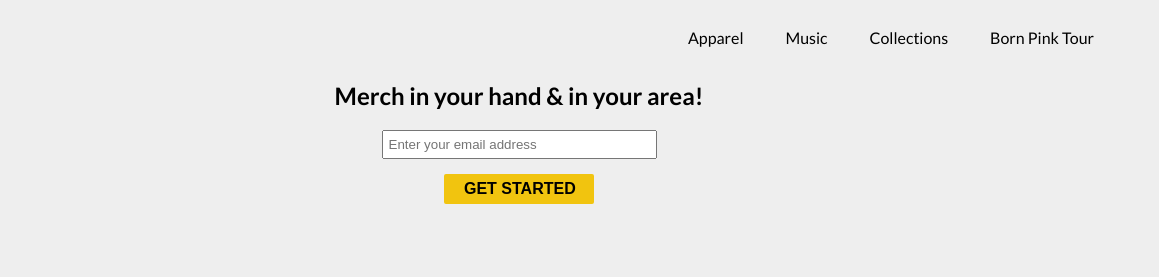
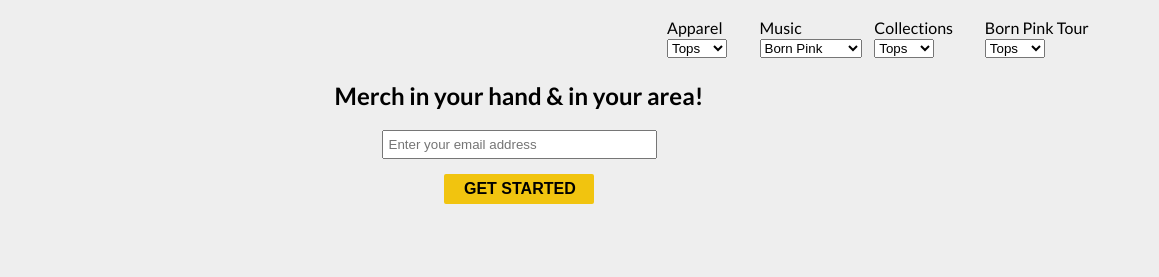
Before and after one commit to pastaChaeng/prev_proj_codecamp, a plain HTML site: page bp_merch_landing_page/index.html in a window 1280 px wide. Shown: the top 277 px of the page, 121-1280 px from the left. Drawn offline with Linux system fonts and the light colour scheme.

Commit message:
merch bp | initial

```diff
--- a/bp_merch_landing_page/index.html
+++ b/bp_merch_landing_page/index.html
@@ -1,4 +1,3 @@
-
 <!DOCTYPE html>
 <html>
   <head>
@@ -23,12 +22,42 @@
 
         <nav id="nav-bar">
           <ul>
-            <li><a class="nav-link" href="#features">Apparel</a></li>
-            <li><a class="nav-link" href="#how-it-works">Music</a></li>
-            <li><a class="nav-link" href="#pricing">Collections</a></li>
-            <li><a class="nav-link" href="#pricing">Born Pink Tour</a></li>
+            <li>
+              <a class="nav-link" href="#features">Apparel</a>
+              <select>
+                <option value="tops">Tops</option>
+                <option value="skirts">Skirts</option>
+                <option value="shoes">Shoes</option>
+              </select>
+            </li>
+            <li>
+              <a class="nav-link" href="#how-it-works">Music</a>
+              <select>
+                <option value="bp">Born Pink</option>
+                <option value="ta">The Album</option>
+                <option value="ktl">Kill This Love</option>
+                <option>Square Up</option>
+              </select>
+            </li>
+            <li>
+              <a class="nav-link" href="#pricing">Collections</a>
+              <select>
+                <option>Tops</option>
+                <option>Skirts</option>
+                <option>Shoes</option>
+              </select>
+            </li>
+            <li>
+              <a class="nav-link" href="#pricing">Born Pink Tour</a>
+              <select>
+                <option>Tops</option>
+                <option>Skirts</option>
+                <option>Shoes</option>
+              </select>
+            </li>
           </ul>
         </nav>
+
       </header>
 
       <div class="container"></div>
```
